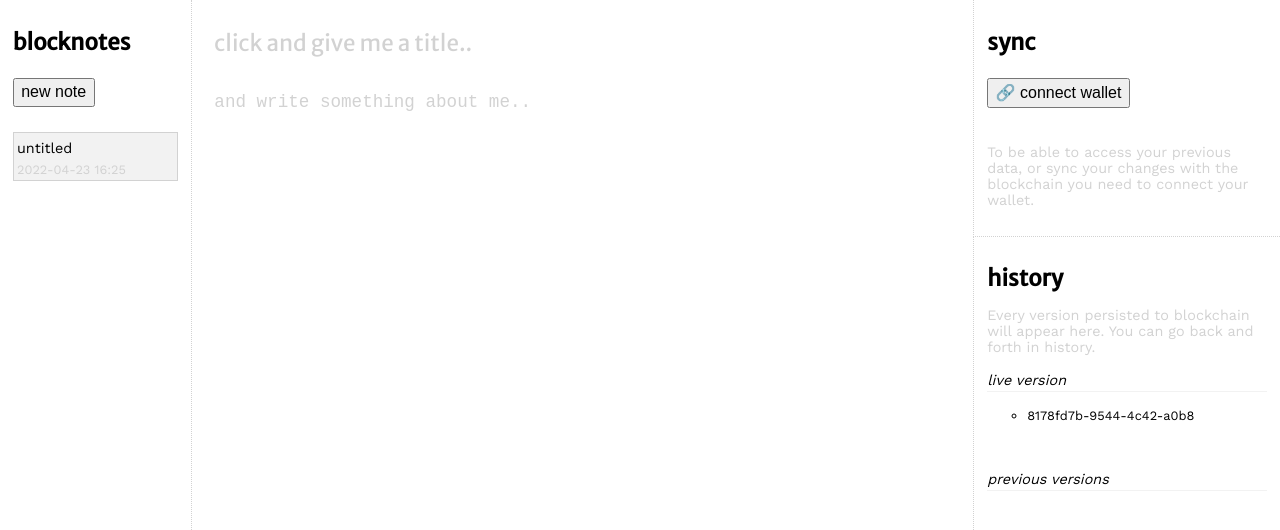
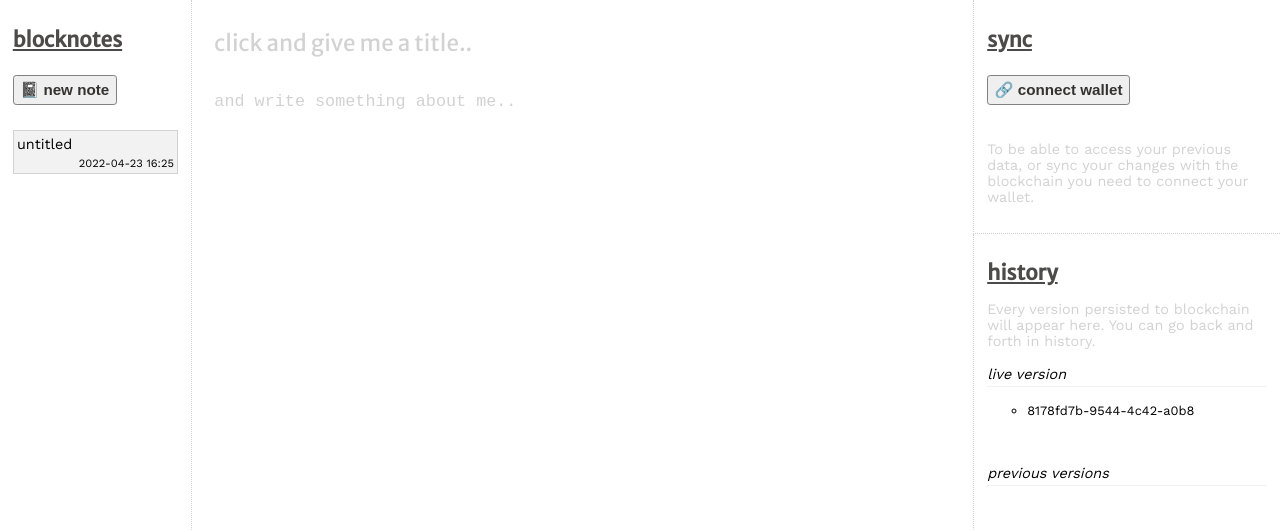
Before and after one commit to thisiscetin/blocknotes, a React (Create React App) app in the folder client/: page / in a window 1280 px wide. Shown: the top 530 px of the page. Built offline with nearby package versions, Linux system fonts and the light colour scheme.

Commit message:
some styling improvements

```diff
--- a/client/src/components/Body/index.tsx
+++ b/client/src/components/Body/index.tsx
@@ -7,7 +7,7 @@ const Body = styled.textarea`
   border: none;
   resize: none;
   height: 100vh;
-  font-size: 1.1rem;
+  font-size: 1.05rem;
   color: #1d1c1c;
 
   :focus {
--- a/client/src/components/Button/index.tsx
+++ b/client/src/components/Button/index.tsx
@@ -1,10 +1,21 @@
 import styled from "styled-components/macro";
 
 const Button = styled.button`
-  padding: 0.2rem 0.4rem;
-  font-size: 1rem;
+  padding: 0.3rem 0.4rem;
+  font-size: 0.95rem;
+  font-weight: bold;
   margin: 1.4rem 0;
+  border: 0.1rem solid gray;
+  border-radius: 0.2rem;
+  transition: 0.2s;
+
+  color: #343231;
+
   cursor: pointer;
+
+  :hover {
+    border: 0.1rem solid black;
+  }
 `;
 
 export default Button;
--- a/client/src/components/Header/index.tsx
+++ b/client/src/components/Header/index.tsx
@@ -1,8 +1,10 @@
 import styled from "styled-components/macro";
 
 const Header = styled.h1`
-  font-size: 1.4rem;
+  font-size: 1.3rem;
   margin-bottom: 0;
+  text-decoration: underline;
+  color: #4d4b4a;
 `;
 
 export default Header;
--- a/client/src/components/Navigation/index.tsx
+++ b/client/src/components/Navigation/index.tsx
@@ -32,6 +32,7 @@ const Line = styled.div<LineProps>`
   margin: 0.2rem 0;
   background-color: ${(props) => (props.selected ? "#f2f2f2" : "none")};
   color: ${(props) => (props.selected ? "none" : "#d2d2d2")};
+  transition: 0.2s;
   cursor: pointer;
 
   :hover {
@@ -47,7 +48,7 @@ const FirstLine = styled.div`
 
 const Title = styled.p`
   font-size: 0.9rem;
-  margin: 0.2rem 0;
+  margin: 0.1rem 0;
 `;
 
 const DeleteCTA = styled.span`
@@ -61,9 +62,9 @@ const DeleteCTA = styled.span`
 `;
 
 const Time = styled.div`
+  text-align: right;
   margin-top: 0.2rem;
-  font-size: 0.8rem;
-  color: #d2d2d2;
+  font-size: 0.7rem;
 `;
 
 export default function () {
@@ -83,7 +84,7 @@ export default function () {
   return (
     <Navigation>
       <Header>blocknotes</Header>
-      <Button onClick={() => dispatch(addNote())}>new note</Button>
+      <Button onClick={() => dispatch(addNote())}>📓 new note</Button>
 
       <br />
 
@@ -94,9 +95,14 @@ export default function () {
           onClick={() => dispatch(noteChange(index))}
         >
           <FirstLine>
-            <Title>{note.title.substring(0, 14) || "untitled"}</Title>
+            {note.title.length > 15 ? (
+              <Title>{note.title.substring(0, 16)}...</Title>
+            ) : (
+              <Title>{note.title || "untitled"}</Title>
+            )}
+
             {notesList.length > 1 ? (
-              <DeleteCTA onClick={() => deleteNote(index)}>[remove]</DeleteCTA>
+              <DeleteCTA onClick={() => deleteNote(index)}>[X]</DeleteCTA>
             ) : null}
           </FirstLine>
           <Time>
```
